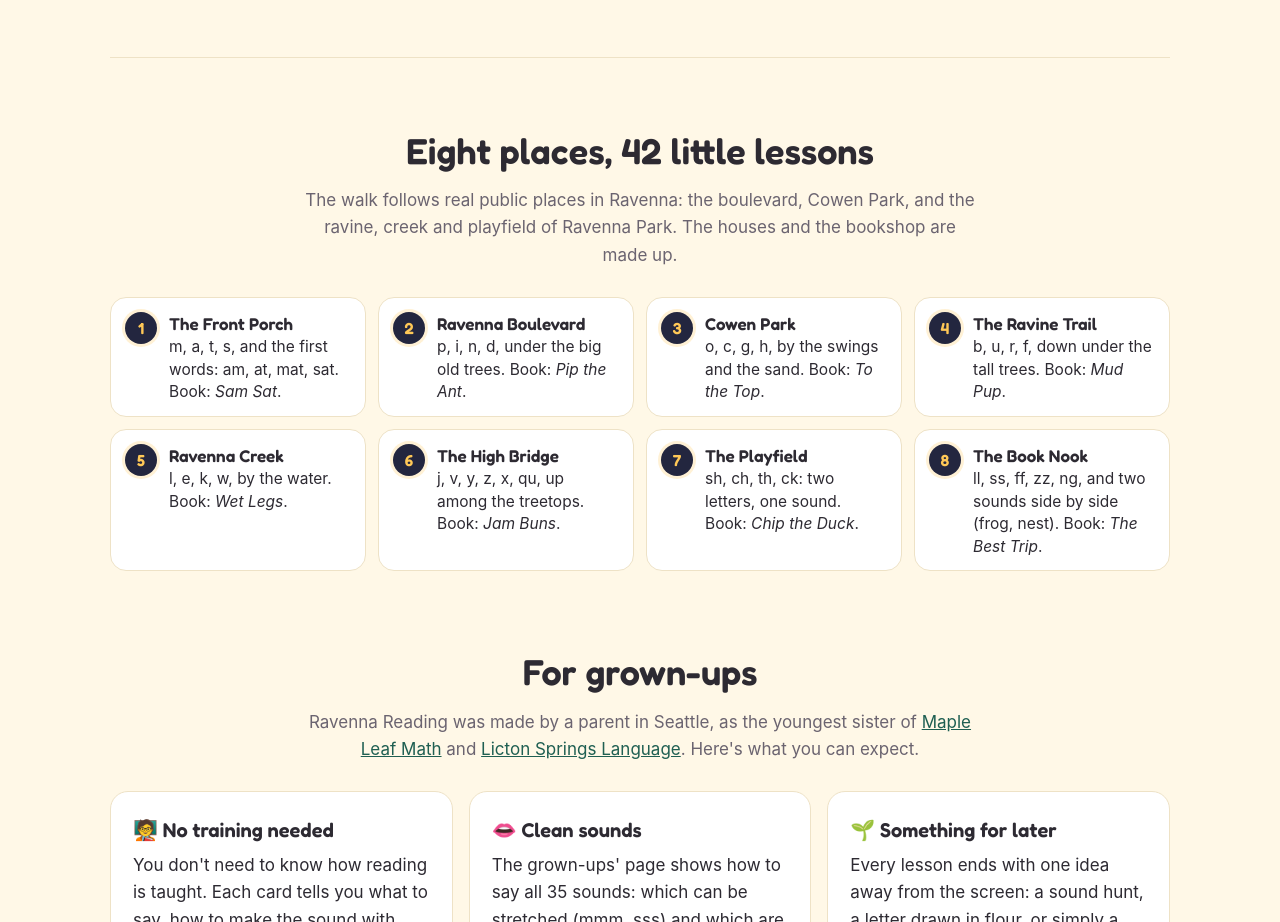
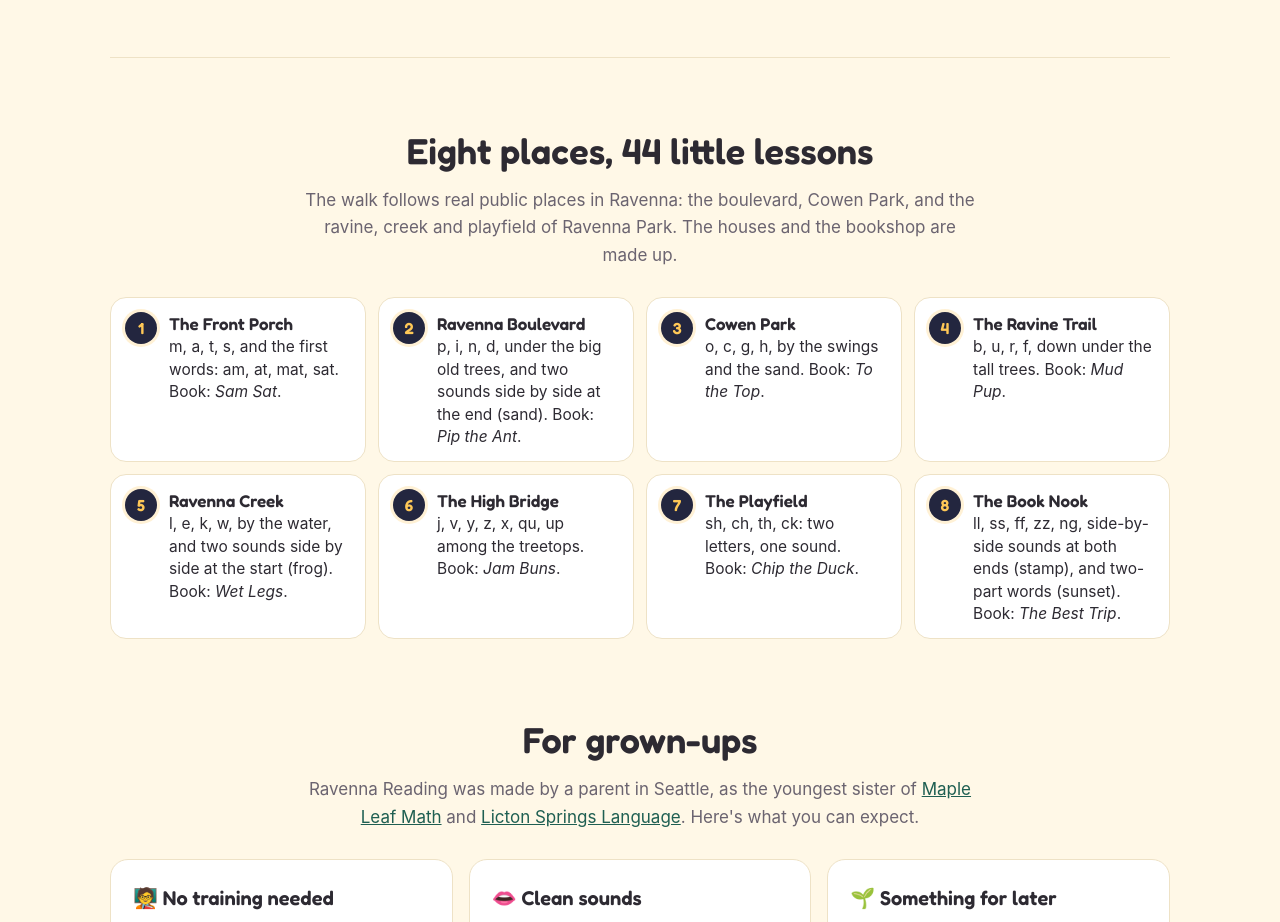
Before and after one commit to ravennareading/ravennareading.github.io, a plain HTML site: page index.html in a window 1280 px wide. Shown: the part 4760-5682 px from the top of the page. Drawn offline with Linux system fonts and the light colour scheme.

Commit message:
Site: 44 lessons, with sounds side by side taught earlier
Co-Authored-By: Claude Opus 5.5 <noreply@anthropic.com>

```diff
--- a/index.html
+++ b/index.html
@@ -180,18 +180,18 @@
   </div>
 
   <section class="chapters" id="places">
-    <h2>Eight places, 42 little lessons</h2>
+    <h2>Eight places, 44 little lessons</h2>
     <p>The walk follows real public places in Ravenna: the boulevard, Cowen Park, and the ravine,
       creek and playfield of Ravenna Park. The houses and the bookshop are made up.</p>
     <ol>
       <li><strong>The Front Porch</strong>m, a, t, s, and the first words: am, at, mat, sat. Book: <em>Sam Sat</em>.</li>
-      <li><strong>Ravenna Boulevard</strong>p, i, n, d, under the big old trees. Book: <em>Pip the Ant</em>.</li>
+      <li><strong>Ravenna Boulevard</strong>p, i, n, d, under the big old trees, and two sounds side by side at the end (sand). Book: <em>Pip the Ant</em>.</li>
       <li><strong>Cowen Park</strong>o, c, g, h, by the swings and the sand. Book: <em>To the Top</em>.</li>
       <li><strong>The Ravine Trail</strong>b, u, r, f, down under the tall trees. Book: <em>Mud Pup</em>.</li>
-      <li><strong>Ravenna Creek</strong>l, e, k, w, by the water. Book: <em>Wet Legs</em>.</li>
+      <li><strong>Ravenna Creek</strong>l, e, k, w, by the water, and two sounds side by side at the start (frog). Book: <em>Wet Legs</em>.</li>
       <li><strong>The High Bridge</strong>j, v, y, z, x, qu, up among the treetops. Book: <em>Jam Buns</em>.</li>
       <li><strong>The Playfield</strong>sh, ch, th, ck: two letters, one sound. Book: <em>Chip the Duck</em>.</li>
-      <li><strong>The Book Nook</strong>ll, ss, ff, zz, ng, and two sounds side by side (frog, nest). Book: <em>The Best Trip</em>.</li>
+      <li><strong>The Book Nook</strong>ll, ss, ff, zz, ng, side-by-side sounds at both ends (stamp), and two-part words (sunset). Book: <em>The Best Trip</em>.</li>
     </ol>
   </section>
 
```
